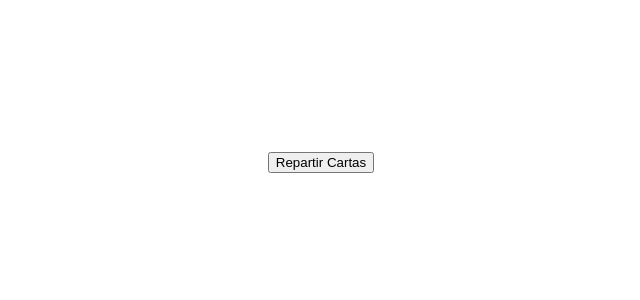
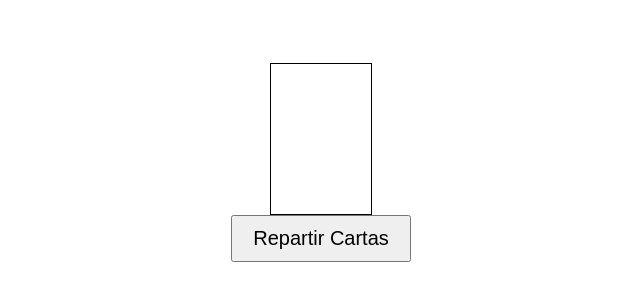
Before and after one commit to WilderParra-ux/Cardgame, a plain HTML site: page Index.html in a window 1280 px wide. Shown: the part 238-538 px from the top of the page, without its empty margins (319-959 px from the left). Drawn offline with Linux system fonts and the light colour scheme.

Commit message:
Update styles.css

```diff
--- a/styles.css
+++ b/styles.css
@@ -10,7 +10,17 @@ body {
     text-align: center;
 }
 
-#start-button {
+#deck {
+    width: 100px;
+    height: 150px;
+    border: 1px solid #000;
+    margin: 0 auto;
+    text-align: center;
+    line-height: 150px;
+    font-size: 24px;
+}
+
+#deal-button {
     padding: 10px 20px;
     font-size: 20px;
 }
```
